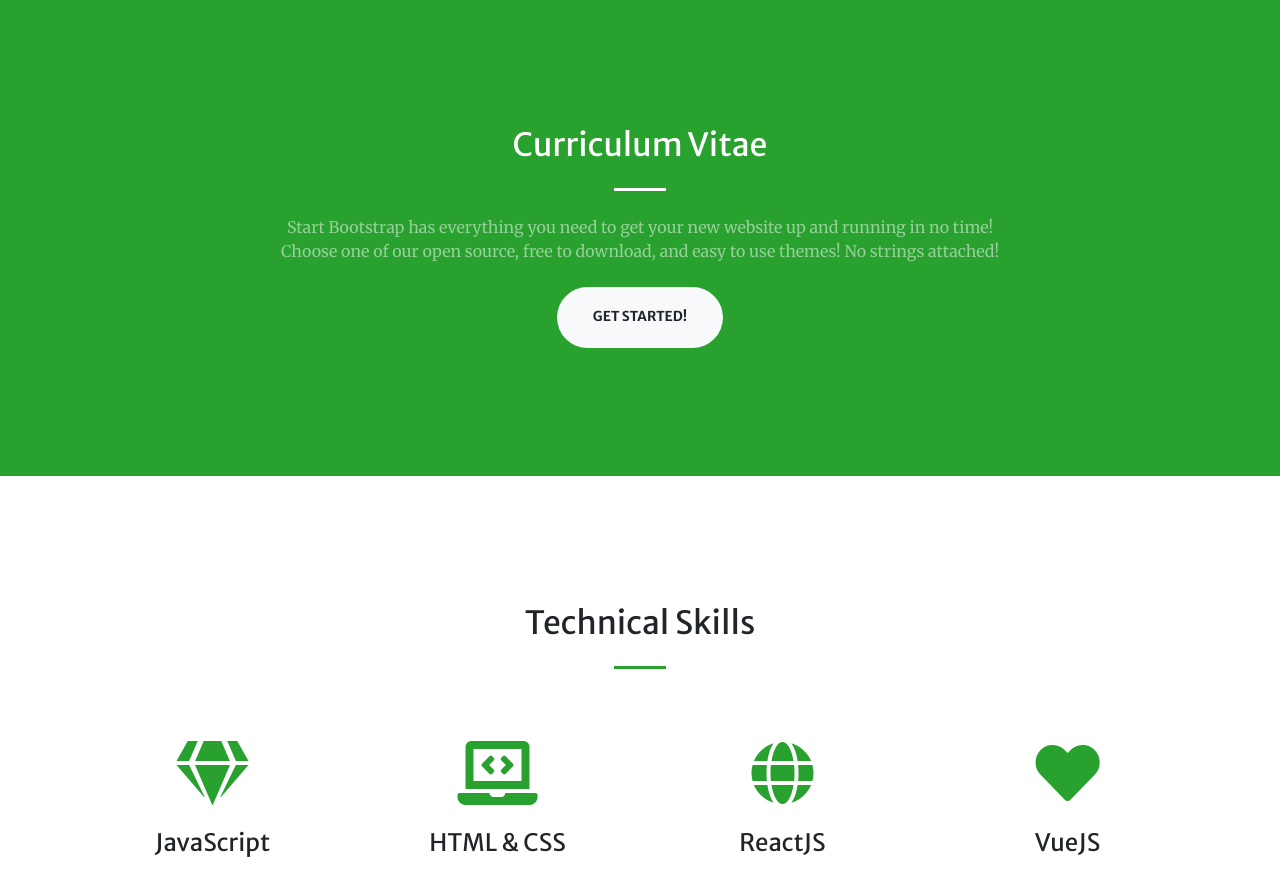
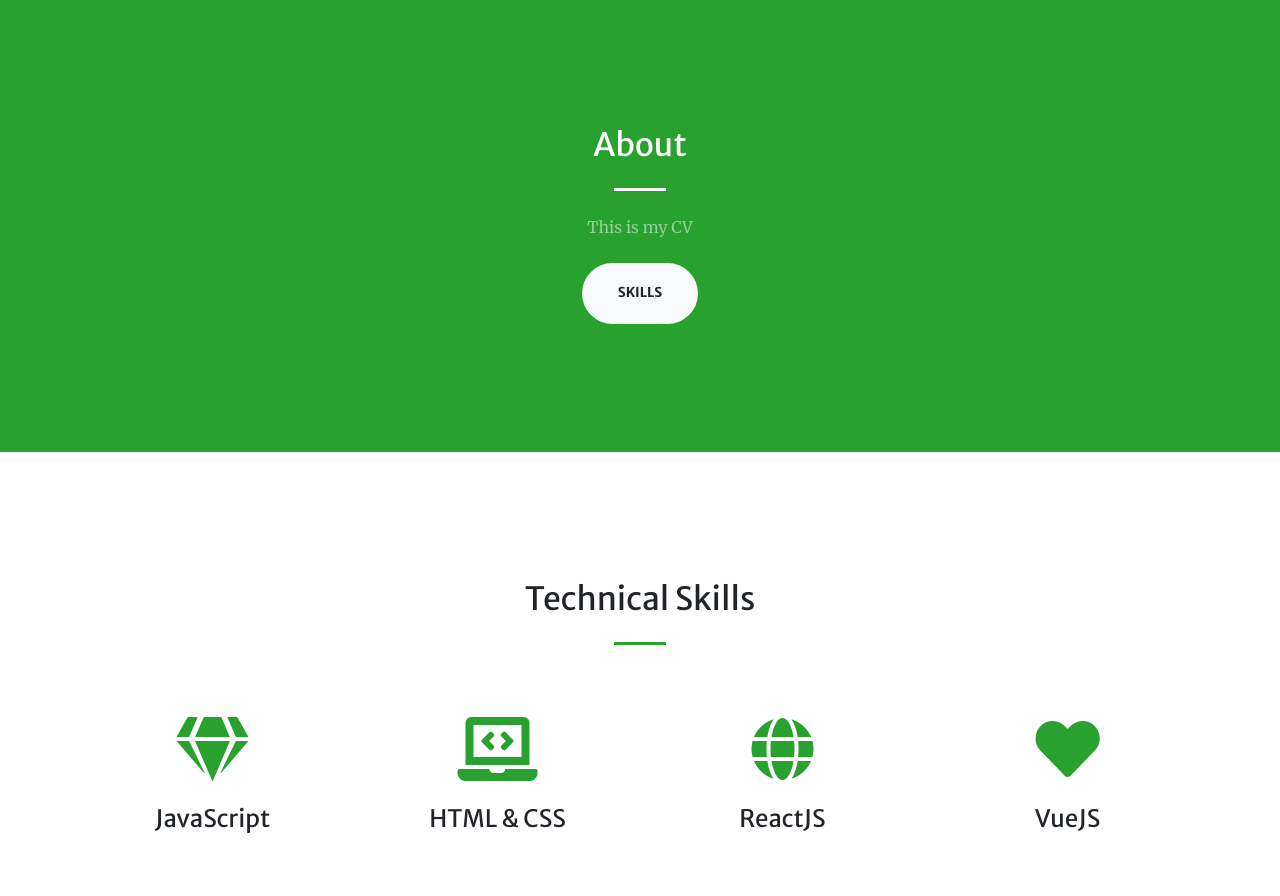
Before and after one commit to singhp1992/bts-personal, a website with bundled scripts: page index.html in a window 1280 px wide. Shown: the part 802-1698 px from the top of the page. Built offline with nearby package versions, Linux system fonts and the light colour scheme.

Commit message:
changing about me section to match nav

```diff
--- a/index.html
+++ b/index.html
@@ -77,10 +77,10 @@
     <div class="container">
       <div class="row justify-content-center">
         <div class="col-lg-8 text-center">
-          <h2 class="text-white mt-0">Curriculum Vitae</h2>
+          <h2 class="text-white mt-0">About</h2>
           <hr class="divider light my-4">
-          <p class="text-white-50 mb-4">Start Bootstrap has everything you need to get your new website up and running in no time! Choose one of our open source, free to download, and easy to use themes! No strings attached!</p>
-          <a class="btn btn-light btn-xl js-scroll-trigger" href="#services">Get Started!</a>
+          <p class="text-white-50 mb-4">This is my CV</p>
+          <a class="btn btn-light btn-xl js-scroll-trigger" href="#services">Skills</a>
         </div>
       </div>
     </div>
```
